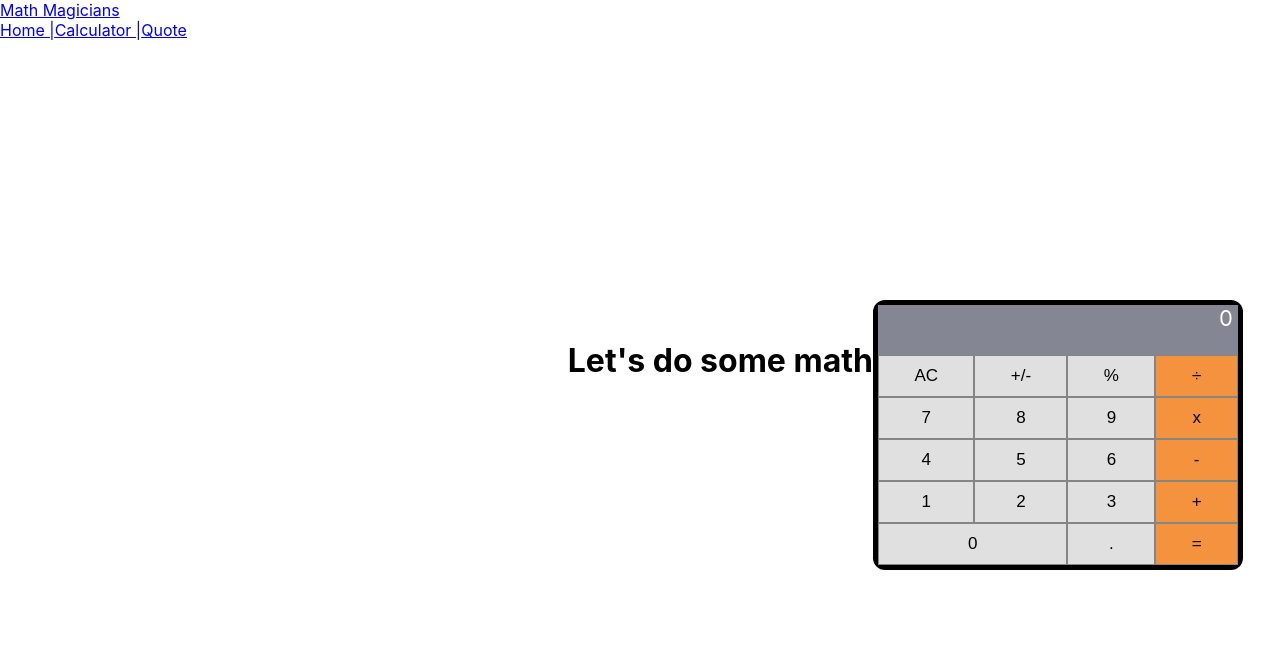
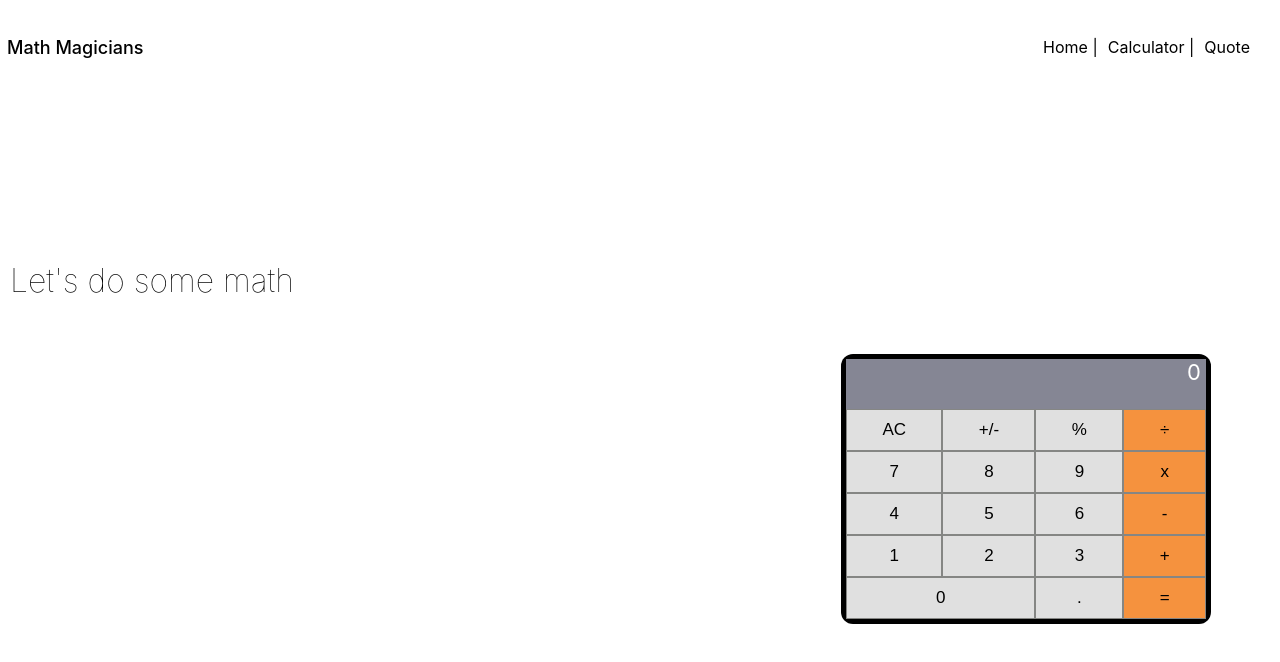
Before and after one commit to fredo509/Math-magicians, a React (Create React App) app: page /calculator in a window 1280 px wide. Shown: the top 662 px of the page. Built offline with nearby package versions, Linux system fonts and the light colour scheme.

Commit message:
-Update design for each new page

```diff
--- a/src/App.css
+++ b/src/App.css
@@ -2,6 +2,7 @@ body {
   height: 100vh;
   width: 100%;
   margin: 0;
+  overflow: hidden;
 }
 
 header {
@@ -11,7 +12,7 @@ header {
 main {
   margin: auto;
   display: flex;
-  width: 95%;
+  width: 90%;
   height: 80vh;
   justify-content: flex-end;
   align-items: center;
@@ -86,3 +87,42 @@ button:active {
   height: auto;
   box-sizing: border-box;
 }
+
+.navbar {
+  width: 100%;
+  display: flex;
+  height: 10vh;
+  padding: 7px;
+  align-items: center;
+}
+
+.flex {
+  position: absolute;
+  right: 20px;
+}
+
+.nl {
+  text-decoration: none;
+  margin-right: 10px;
+  color: black;
+}
+
+.logo {
+  display: flex;
+  font-size: large;
+  font-weight: 500;
+  text-decoration: none;
+  color: black;
+}
+
+.home {
+  padding: 10px;
+}
+
+.title {
+  position: absolute;
+  top: 30%;
+  left: 0;
+  font-weight: 100;
+  margin-left: 10px;
+}
```
